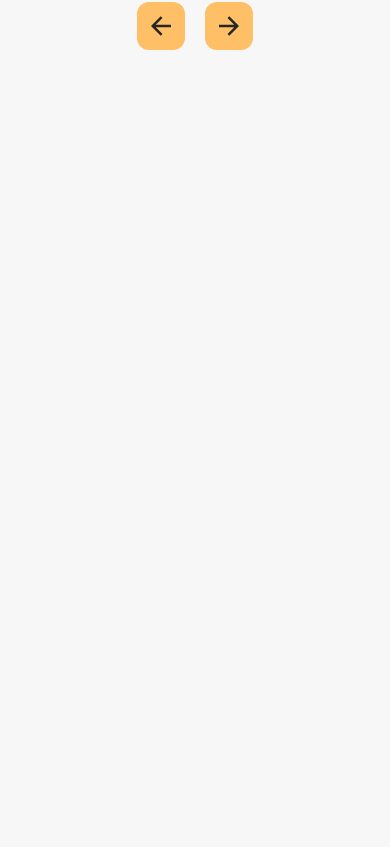
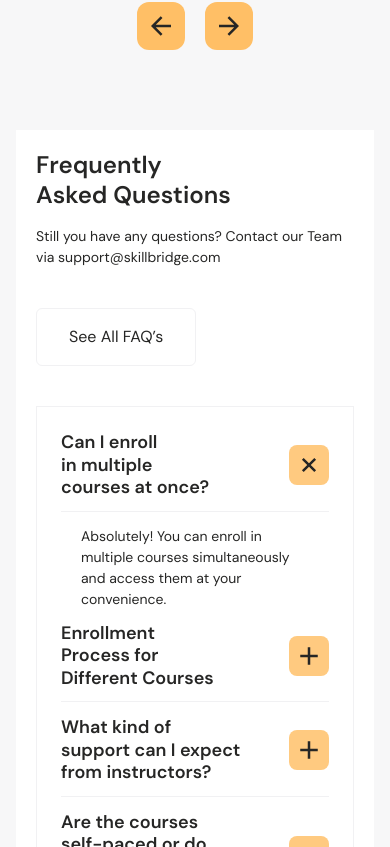
Before and after one commit to Madhankannan02/Education-Website-TailwindCSS, a React (Vite) app: page / in a window 390 px wide. Shown: the part 9037-9884 px from the top of the page. Before the commit the page ends 9087 px from the top, so only its background shows below. Built offline with nearby package versions, Linux system fonts and the light colour scheme.

Commit message:
Completed the FAQ Section with the animation of the plus symbol

```diff
--- a/src/App.jsx
+++ b/src/App.jsx
@@ -1,5 +1,6 @@
 import { Benefits } from "./components/Benefits";
 import { Courses } from "./components/Courses";
+import { FaqSection } from "./components/FaqSection";
 import { Header } from "./components/Header"
 import { Hero } from "./components/Hero";
 import { Testimonial } from "./components/Testimonial";
@@ -14,6 +15,7 @@ function App() {
         <Benefits />
         <Courses />
         <Testimonial />
+        <FaqSection />
       </main>
     </>
   );
--- /dev/null
+++ b/src/components/FaqSection.jsx
@@ -0,0 +1,39 @@
+import { Title } from "./Title";
+import { faqItems } from "../constant/data";
+import { RiAddLine } from "@remixicon/react";
+import { useState } from "react";
+
+export function FaqSection() {
+
+ const [openId, setOpenId] = useState(faqItems[0].id ?? null);
+ const handleClick = (id) => {
+  setOpenId(openId === id ? null :id);
+ }
+
+ return (
+  <section className="section pb-[90px] lg:mb-[160px]">
+   <div className="container">
+    <div className="grid gap-10 p-5 lg:grid-cols-[0.75fr_1fr] items-start bg-white rounuded-lg md:p-10">
+     <Title title='Frequently Asked Questions' text='Still you have any questions? Contact our Team via support@skillbridge.com' link='See All FAQ’s' />
+
+     <div className="border border-white-95 grid p-6">
+      {faqItems.map((item)=>(
+       <div className="space-y-3.5" key={item.id}>
+        <div className="flex items-center justify-between gap-12 border-b border-b-white-95 pb-3 md:px-5">
+         <h4 className="text-lg sm:text-xl">{item.title}</h4>
+         <button className="w-10 h-10 bg-orange-75 items-center justify-center aspect-square rounded-lg hover:bg-orange-75/80 transition-colors flex" onClick={()=>handleClick(item.id)}>
+          <RiAddLine className={`transition ${openId === item.id ? "rotate-45" : ""}`} size={30} />
+         </button>
+        </div>
+
+        <div className={`max-h-0 overflow-y-hidden transition-all ${openId == item.id ? "max-h-[200px]" : ""}`}>
+         <p className="px-5 pb-3">{item.text}</p>
+        </div>
+       </div>
+      ))}
+     </div>
+    </div>
+   </div>
+  </section>
+ );
+}
```
